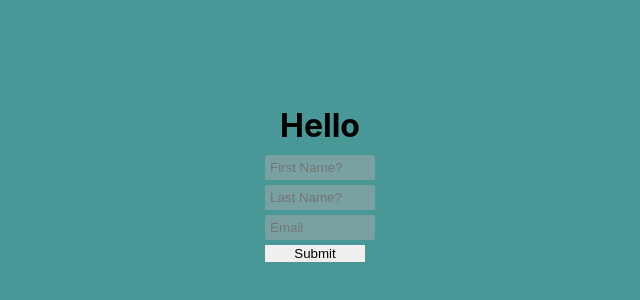
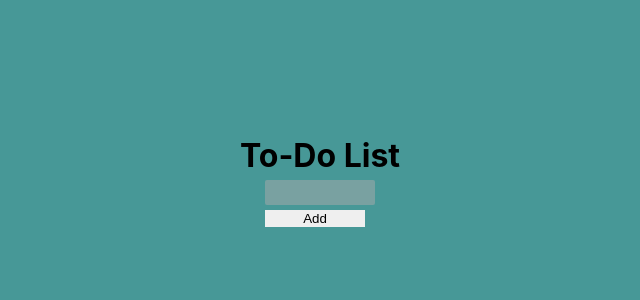
Before and after one commit to 1tav0/ReactJS, a React (Create React App) app: page / in a window 1280 px wide. Shown: the part 216-516 px from the top of the page, without its empty margins (320-960 px from the left). Built offline with nearby package versions, Linux system fonts and the light colour scheme.

Commit message:
todo list app with useState and spread operator along with map

```diff
--- a/src/App.js
+++ b/src/App.js
@@ -27,8 +27,8 @@ function App() {
       {/* <StateHooks /> */}
       {/* <StateHooks2 /> */}
       {/* <DestructuringSamples /> */}
-      <EventHandling />
-      {/* <Spread /> */}
+      {/* <EventHandling /> */}
+      <Spread />
     </div>
   )
 }
--- a/src/Components/Spread.js
+++ b/src/Components/Spread.js
@@ -1,29 +1,47 @@
-import React from 'react'
+import React, { useState } from 'react'
 
 const Spread = () => {
-  const citrus = ["lime", "lemon", "orange"];
-  //const fruits = ["apple", "Banana", "coconut", ...citrus];
-  //['apple', 'Banana', 'coconut', 'lime', 'lemon', 'orange']
-  const fruits = ["apple", ...citrus, "Banana", "coconut"];
-  //['apple', 'lime', 'lemon', 'orange', 'Banana', 'coconut']
+  const [inputText, setInputText] = useState("");
+  const [items, setItems] = useState([]);
 
+  function handleChange(event){
+    const newValue = event.target.value;
+    setInputText(newValue);
+  }
 
-  const fullName = {
-    fName: "James",
-    lName: "Bond"
-  };
+  function addItem() {
+    setItems((prevItems) => {
+      //we return a new array with the previous items and what we have in the input from the user
+      return [...prevItems, inputText]
+    })
 
-  const user = {
-    ...fullName,
-    id: 1,
-    userName: "007"
+    //to clear what we type
+    setInputText("");
   }
-  //{fName: 'James', lName: 'Bond', id: 1, userName: '007'}
-
-  console.log(user)
 
   return (
-    <div>Spread</div>
+    <div className="container">
+      <div className="heading">
+        <h1>To-Do List</h1>
+      </div>
+      <div className="form">
+        <input
+          type="text"
+          onChange={handleChange}
+          value={inputText}
+        />
+        <button
+          onClick={addItem}
+        >
+          <span>Add</span>
+        </button>
+      </div>
+      <div>
+        <ul>
+          {items.map((newItem) => (<li>{newItem}</li>))}
+        </ul>
+      </div>
+    </div>
   )
 }
 
```
